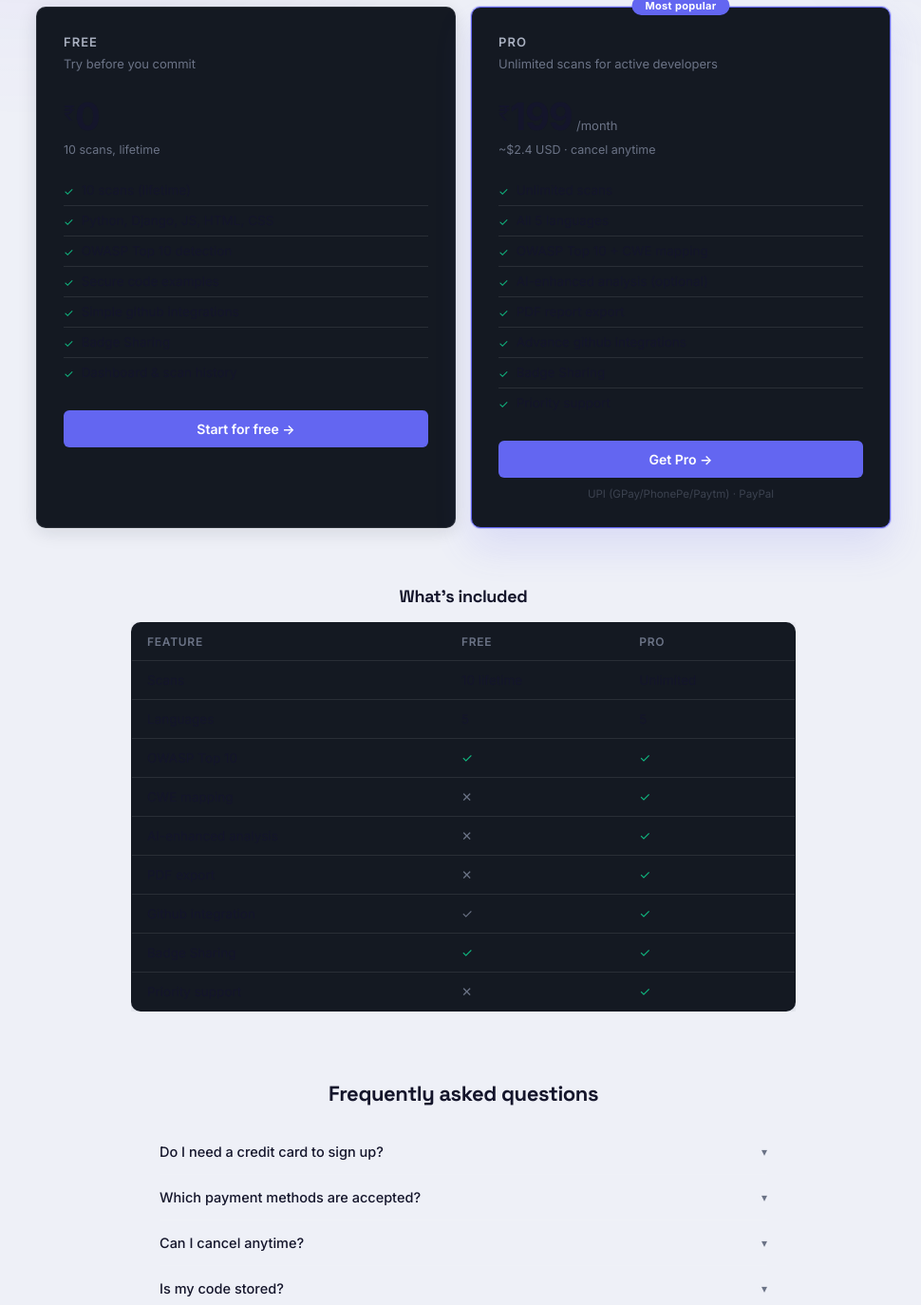
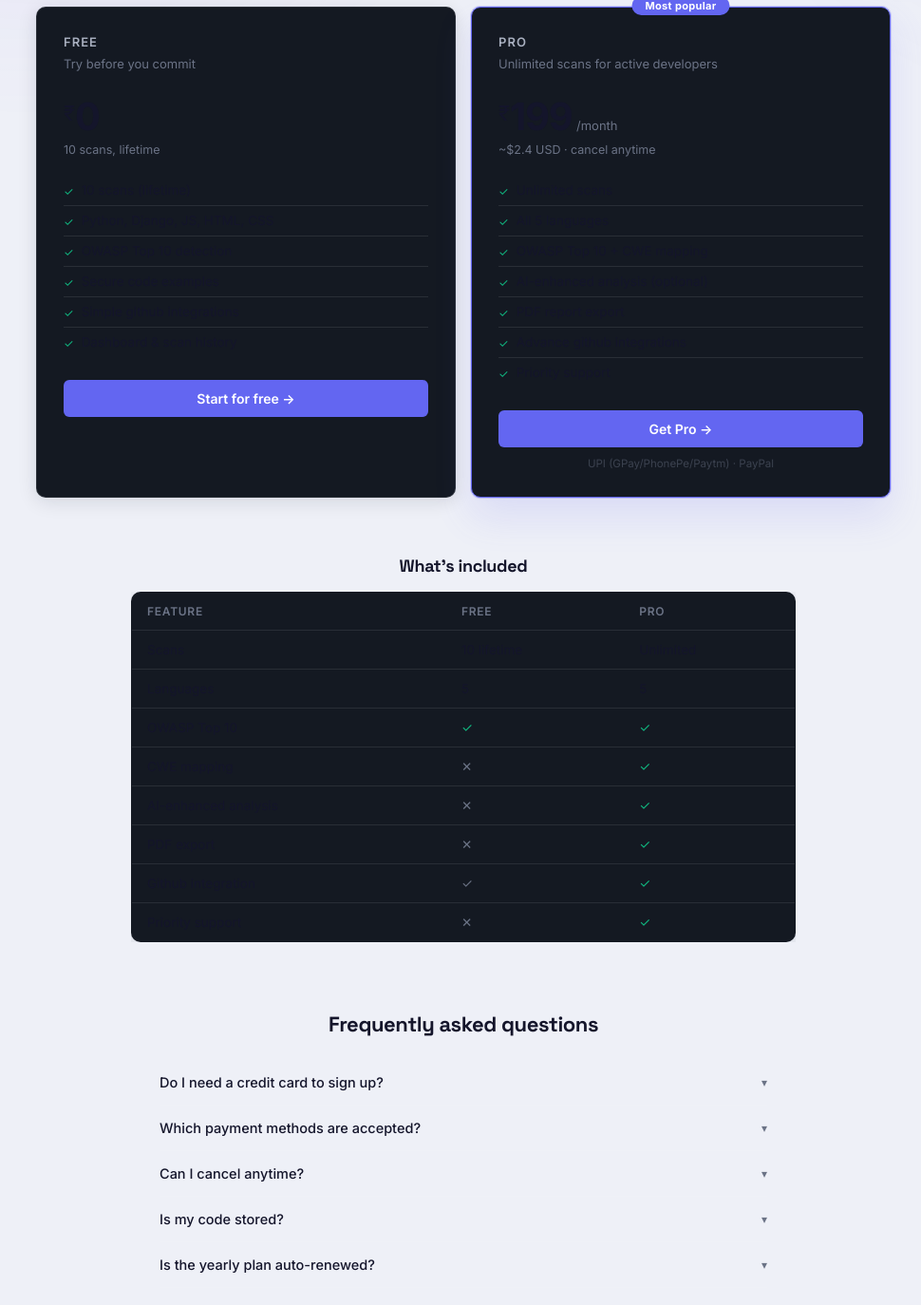
Before and after one commit to Faizan-ai-nova/Fora-ai-A-POWERFUL-TOOL, a Django app: page /subscriptions/pricing/ in a window 1280 px wide. Shown: the part 395-1769 px from the top of the page at 95% size, without its empty margins (152-1122 px from the left). Run offline with Django 5.2, Linux system fonts and the light colour scheme.

Commit message:
Update pricing.html

```diff
--- a/templates/subscriptions/pricing.html
+++ b/templates/subscriptions/pricing.html
@@ -142,7 +142,6 @@
         <li><span class="chk">✓</span>OWASP Top 10 detection</li>
         <li><span class="chk">✓</span>Secure code examples</li>
          <li><span class="chk">✓</span>Simple github integrations</li>
-          <li><span class="chk">✓</span>Badge Sharing</li>
         <li><span class="chk">✓</span>Dashboard & scan history</li>
       </ul>
       {% if request.user.is_authenticated %}
@@ -169,7 +168,6 @@
         <li><span class="chk">✓</span>AI-enhanced analysis (optional)</li>
         <li><span class="chk">✓</span>PDF report export</li>
         <li><span class="chk">✓</span>Advance github integrations</li>
-         <li><span class="chk">✓</span>Badge Sharing</li>
         <li><span class="chk">✓</span>Priority support</li>
       </ul>
       {% if request.user.is_authenticated %}
@@ -228,7 +226,6 @@
         <tr><td>AI-enhanced analysis</td><td class="c-no">✕</td><td class="c-yes">✓</td></tr>
         <tr><td>PDF export</td><td class="c-no">✕</td><td class="c-yes">✓</td></tr>
          <tr><td>Github integration</td><td class="c-no">✓</td><td class="c-yes">✓</td></tr>
-          <tr><td>Badge Sharing</td><td class="c-yes">✓</td><td class="c-yes">✓</td></tr>
         <tr><td>Priority support</td><td class="c-no">✕</td><td class="c-yes">✓</td></tr>
       </tbody>
     </table>
```
